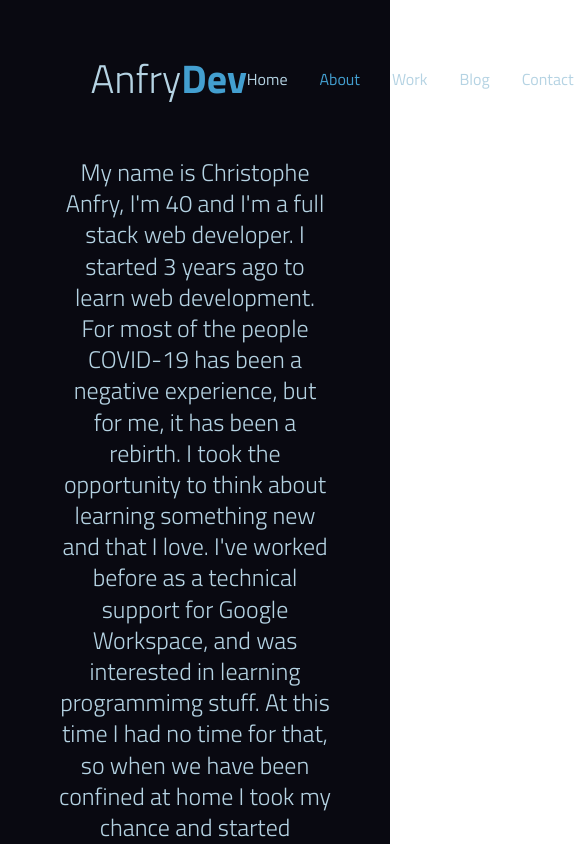
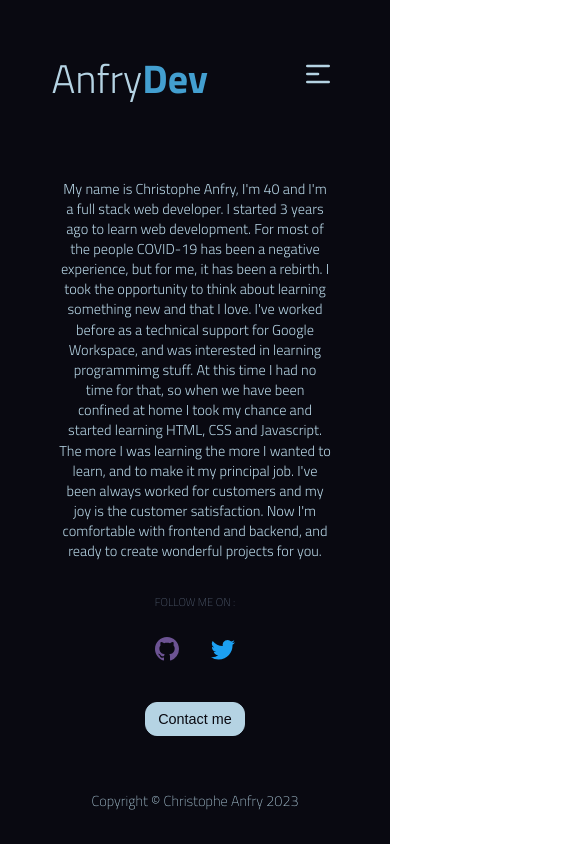
Before and after one commit to Canfry/website, a Next.js app: page /about in a window 390 px wide. Shown: the top 844 px of the page, 574 px wide, since content can reach past the window. Built offline with nearby package versions, Linux system fonts and the light colour scheme.

Commit message:
media queries header + main + about

```diff
--- a/components/Header.jsx
+++ b/components/Header.jsx
@@ -1,9 +1,14 @@
 import Link from 'next/link';
 import { useRouter } from 'next/router';
 import styles from '../styles/Header.module.css';
+import { HiOutlineMenuAlt1 } from 'react-icons/hi';
+import { AiOutlineClose } from 'react-icons/ai';
+import { useState } from 'react';
 
 export default function Header() {
+  const [isOpen, setIsOpen] = useState(false);
   const router = useRouter();
+
   return (
     <div className={styles.headerContainer}>
       <header className={styles.header}>
@@ -14,8 +19,8 @@ export default function Header() {
             </h1>
           </Link>
         </div>
-        <div>
-          <ul className={styles.navContainer}>
+        <div className={styles.navContainer}>
+          <ul className={styles.navBar}>
             <li>
               <Link
                 href='/'
@@ -60,6 +65,69 @@ export default function Header() {
             </li>
           </ul>
         </div>
+        {!isOpen ? (
+          <button
+            className={styles.menuIconButton}
+            onClick={() => setIsOpen(!isOpen)}
+          >
+            <HiOutlineMenuAlt1 className={styles.menuIcon} />
+          </button>
+        ) : (
+          <div className={styles.menuOpen}>
+            <button className={styles.closeIconButton}>
+              <AiOutlineClose
+                className={styles.closeIcon}
+                onClick={() => setIsOpen(!isOpen)}
+              />
+            </button>
+            <ul className={styles.navBarMenu}>
+              <li>
+                <Link
+                  href='/'
+                  className={router.pathname === '/' ? styles.active : null}
+                >
+                  Home
+                </Link>
+              </li>
+              <li>
+                <Link
+                  href='/about'
+                  className={
+                    router.pathname === '/about' ? styles.active : null
+                  }
+                >
+                  About
+                </Link>
+              </li>
+              <li>
+                <Link
+                  href='/work'
+                  className={router.pathname === '/work' ? styles.active : null}
+                >
+                  Work
+                </Link>
+              </li>
+              <li>
+                <Link
+                  href='/blog'
+                  className={router.pathname === '/blog' ? styles.active : null}
+                >
+                  Blog
+                </Link>
+              </li>
+              <li>
+                <Link
+                  href='/contact'
+                  className={
+                    router.pathname === '/contact' ? styles.active : null
+                  }
+                >
+                  Contact
+                </Link>
+              </li>
+            </ul>
+          </div>
+        )}
       </header>
     </div>
   );
--- a/styles/About.module.css
+++ b/styles/About.module.css
@@ -53,3 +53,44 @@
   border: 1px solid var(--text-color);
   background-color: transparent;
 }
+
+@media (min-width: 300px) {
+  .aboutContainer h1 {
+    font-size: 0.9rem;
+    line-height: 1.4;
+  }
+  .aboutContainer p {
+    font-size: 0.7rem;
+  }
+}
+
+@media (min-width: 500px) {
+  .aboutContainer h1 {
+    font-size: 1.1rem;
+  }
+  .aboutContainer p {
+    font-size: 0.9rem;
+  }
+}
+
+@media (min-width: 800px) {
+  .aboutContainer h1 {
+    font-size: 1.3rem;
+  }
+  .aboutContainer p {
+    font-size: 1rem;
+  }
+}
+
+@media (max-width: 800px) {
+  .github {
+    font-size: 1.5rem;
+  }
+  .twitter {
+    font-size: 1.5rem;
+  }
+  .contact {
+    padding: 0.5rem 0.75rem;
+    font-size: 0.9rem;
+  }
+}
--- a/styles/Header.module.css
+++ b/styles/Header.module.css
@@ -1,5 +1,6 @@
 .headerContainer {
   width: 100%;
+  position: relative;
 }
 
 .header {
@@ -26,17 +27,105 @@
   font-weight: 700;
 }
 
-.navContainer {
+.navBar {
   display: flex;
   align-items: center;
   justify-content: center;
   gap: 2rem;
 }
 
-.navContainer li a:hover {
+.navBar li a:hover {
   color: var(--text-secondary-color);
 }
 
 .active {
   color: var(--text-secondary-color);
 }
+
+.menuIcon {
+  width: 3rem;
+  height: 2rem;
+  color: var(--text-color);
+}
+
+.menuIconButton {
+  cursor: pointer;
+  position: absolute;
+  top: 3.6rem;
+  right: 3rem;
+  border: none;
+  background-color: transparent;
+}
+
+.closeIcon {
+  width: 3rem;
+  height: 2rem;
+  color: var(--text-color);
+}
+
+.closeIconButton {
+  cursor: pointer;
+  position: absolute;
+  top: 3.6rem;
+  right: 3rem;
+  border: none;
+  background-color: transparent;
+}
+
+.hide {
+  display: none;
+}
+
+.menuOpen {
+  position: absolute;
+  top: 0;
+  right: 0;
+  width: 30%;
+  border-left: 1px solid var(--text-secondary-color);
+  padding: 6.6rem 2rem;
+  display: flex;
+  flex-direction: column;
+  align-items: center;
+  font-size: 1.2rem;
+  gap: 2rem;
+  animation: open 0.9s ease-in-out;
+}
+
+.navBarMenu {
+  display: flex;
+  flex-direction: column;
+  align-items: center;
+  gap: 1rem;
+}
+
+.navBarMenu li a:hover {
+  color: var(--text-secondary-color);
+}
+
+@keyframes open {
+  0% {
+    transform: translateX(100%);
+  }
+  100% {
+    transform: translateX(0%);
+  }
+}
+
+@media (max-width: 900px) {
+  .navContainer {
+    display: none;
+  }
+  .header {
+    max-width: 90%;
+  }
+}
+
+@media (min-width: 900px) {
+  .menuOpen {
+    display: none;
+  }
+
+  .menuIconButton {
+    display: none;
+  }
+}
```
Also changed, not shown: styles/Home.module.css (+9 -0 lines).
